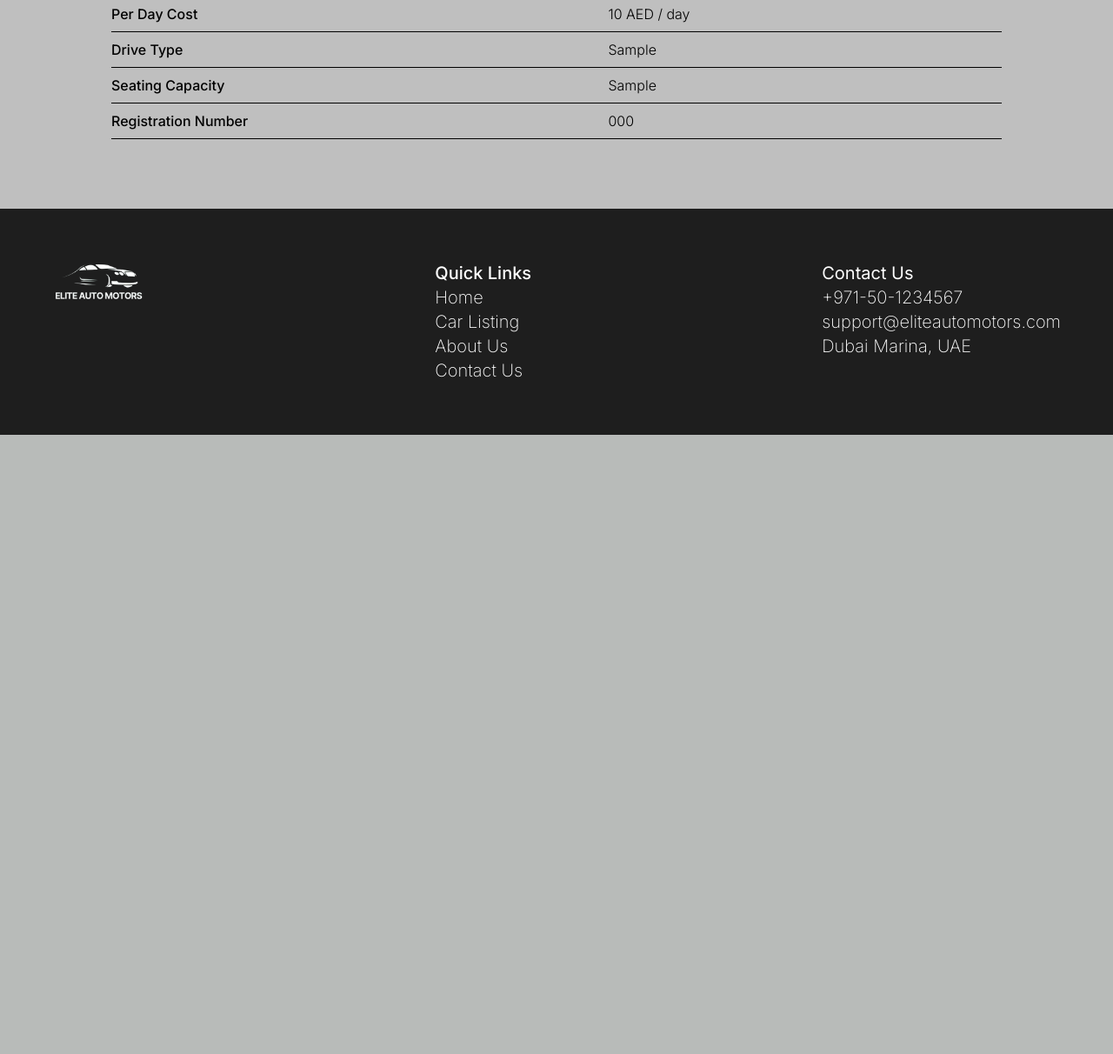
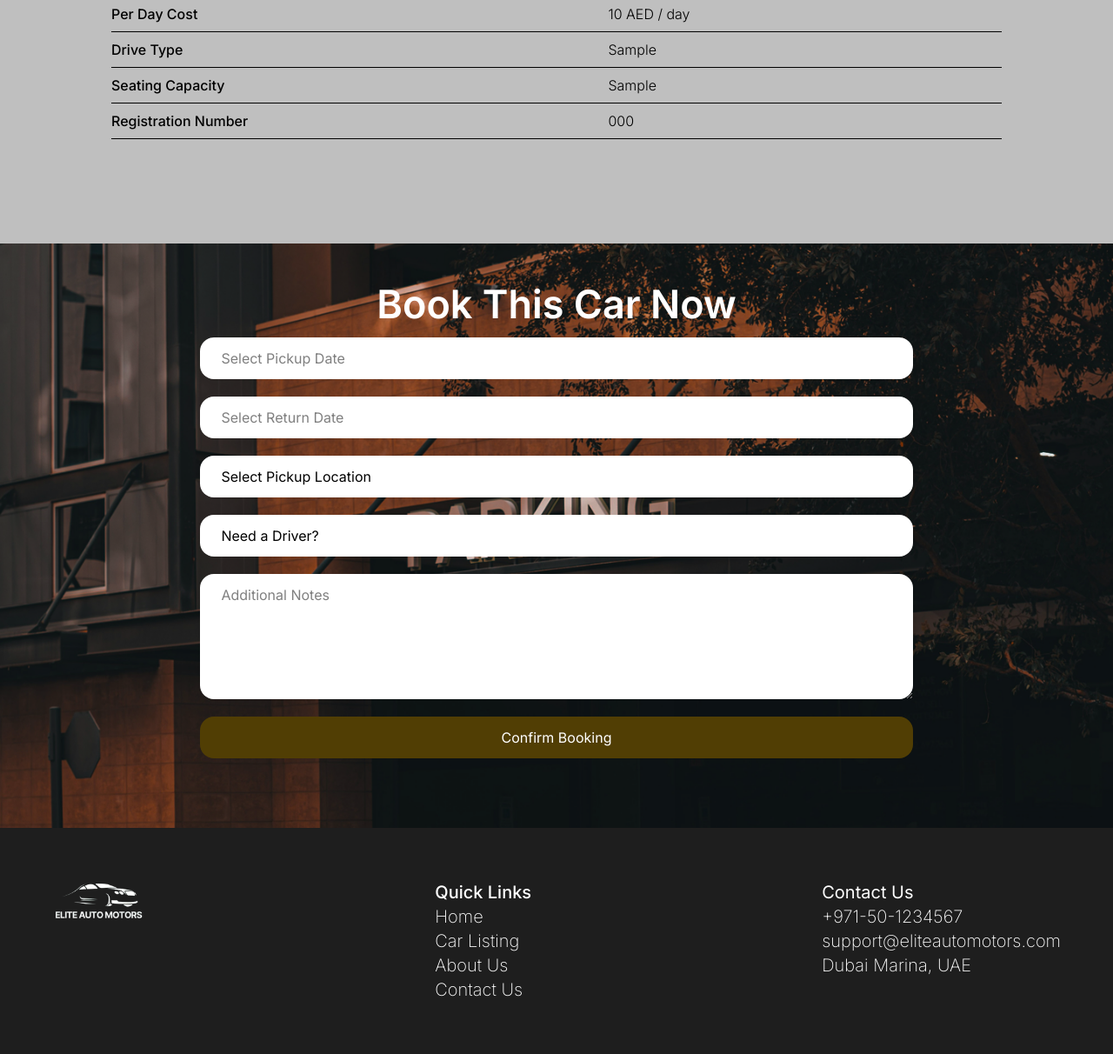
Before and after one commit to Bilal-19/Car-Rental-Website, a PHP site: page /Visitor/car_details.php?id=1 in a window 1280 px wide. Shown: the part 1644-2856 px from the top of the page at 87% size. Before the commit the page ends 2144 px from the top, so only its background shows below. Run offline with PHP 8.4, Linux system fonts and the light colour scheme; tables that the repository leaves empty or names only in its code hold one stand-in row (values such as "Sample post"); data that the repository does not hold is empty.

Commit message:
Create a form to book vehicle.

```diff
--- a/Visitor/car_details.php
+++ b/Visitor/car_details.php
@@ -3,11 +3,16 @@ $titleTag = "Elite Auto Motors | Car Details";
 require_once "../VisitorLayout/header.php";
 require_once "../DB/db_connection.php";
 
+$vehicleID = $_GET['id'];
+
 // Find car information
-$vehicleQry = "SELECT * FROM vehicles WHERE id = " . $_GET['id'];
+$vehicleQry = "SELECT * FROM vehicles WHERE id = " . $vehicleID;
 $vehicleRes = mysqli_query($isConnect, $vehicleQry);
 $vehicleResArr = mysqli_fetch_assoc($vehicleRes);
 // print_r($vehicleResArr);
+
+$availableLoc = array('Business Bay', 'Sheikh Zayed Road');
+
 ?>
 
 <div class="w-full my-20">
@@ -16,7 +21,8 @@ $vehicleResArr = mysqli_fetch_assoc($vehicleRes);
     <h3 class="md:w-4/5 mx-auto my-5 text-xl md:text-4xl text-[#7B5D01] font-medium">
         <?php echo $vehicleResArr['make'] . " . " . $vehicleResArr['model']; ?>
     </h3>
-    <h5 class="md:w-4/5 mx-auto my-5 text-md md:text-2xl">Vehicle <span class="text-[#7B5D01] font-medium">Overview</span></h5>
+    <h5 class="md:w-4/5 mx-auto my-5 text-md md:text-2xl">Vehicle <span
+            class="text-[#7B5D01] font-medium">Overview</span></h5>
     <table class="md:w-4/5 text-left mx-auto">
         <tr class="border-b">
             <th class="py-2 font-medium">Make & Model</th>
@@ -95,6 +101,96 @@ $vehicleResArr = mysqli_fetch_assoc($vehicleRes);
     </table>
 </div>
 
+<div class="w-full h-200 md:h-fit bg-cover flex flex-col justify-center items-center text-white mt-30 py-10 bg-no-repeat bg-scroll"
+    style="background-image:url('../Assets/contact_form_bg.png')">
+    <h4 class="text-2xl md:text-[45px] font-semibold mb-2 text-center">Book This Car Now</h4>
+    <div class="w-80 md:w-4/5 mx-auto md:mb-5">
+        <form action="<?php echo htmlentities($_SERVER['PHP_SELF']) . '?id=' . $vehicleID; ?>" name="bookVehicle" id="bookVehicle" method="post" class="space-y-5">
+        <input type="hidden" name="vehicle_id" value="<?php echo $vehicleID; ?>">
+        <div>
+                <input type="text"
+                    class="bg-white text-black px-3 md:px-6 py-3 rounded-2xl focus:outline-none block w-80 md:w-4/5 mx-auto"
+                    name="pickup_date" placeholder="Select Pickup Date" onfocus="(this.type)='date'">
+                <span class="text-sm font-medium w-80 md:w-4/5 mx-auto block">
+                    <?php if (!empty($error["nameErr"])) {
+                        echo $error["nameErr"];
+                    } ?>
+                </span>
+            </div>
+
+            <div>
+                <input type="text"
+                    class="bg-white text-black px-3 md:px-6 py-3 rounded-2xl focus:outline-none block w-80 md:w-4/5 mx-auto"
+                    name="return_date" placeholder="Select Return Date" onfocus="(this.type)='date'">
+                <span class="text-sm font-medium w-80 md:w-4/5 mx-auto block">
+                    <?php if (!empty($error["emailErr"])) {
+                        echo $error["emailErr"];
+                    } ?>
+                </span>
+            </div>
+
+            <div>
+                <select
+                    class="bg-white text-black px-3 md:px-6 py-3 rounded-2xl focus:outline-none block w-80 md:w-4/5 mx-auto appearance-none"
+                    name="pickup_location">
+                    <option value="">Select Pickup Location</option>
+                    <?php
+                    foreach ($availableLoc as $val) { ?>
+                        <option value="<?php echo $val; ?>"><?php echo $val; ?></option>
+                    <?php }
+                    ?>
+                </select>
+                <span class="text-sm font-medium w-80 md:w-4/5 mx-auto block">
+                    <?php if (!empty($error["phoneErr"])) {
+                        echo $error["phoneErr"];
+                    } ?>
+                </span>
+            </div>
+
+            <div>
+                <select
+                    class="bg-white text-black px-3 md:px-6 py-3 rounded-2xl focus:outline-none block w-80 md:w-4/5 mx-auto appearance-none"
+                    name="is_driver_needed">
+                    <option value="">Need a Driver?</option>
+                    <option value="Yes">Yes</option>
+                    <option value="No">No</option>
+                </select>
+                <span class="text-sm font-medium w-80 md:w-4/5 mx-auto block">
+                    <?php if (!empty($error["phoneErr"])) {
+                        echo $error["phoneErr"];
+                    } ?>
+                </span>
+            </div>
+
+            <div>
+                <textarea
+                    class="bg-white text-black px-3 md:px-6 py-3 rounded-2xl focus:outline-none block w-80 md:w-4/5 mx-auto"
+                    name="additional_notes" rows="5" placeholder="Additional Notes"></textarea>
+                <span class="text-sm font-medium w-80 md:w-4/5 mx-auto block">
+                    <?php if (!empty($error["msgErr"])) {
+                        echo $error["msgErr"];
+                    } ?>
+                </span>
+            </div>
+
+            <div>
+                <button
+                    class="block bg-[#513E04] text-white rounded-2xl px-3 md:px-6 py-3 w-80 md:w-4/5 mx-auto block my-5">
+                    Confirm Booking
+                </button>
+            </div>
+
+            <div>
+                <?php
+                if (isset($notifyVisitor)) {
+                    echo $notifyVisitor;
+                }
+                ?>
+            </div>
+        </form>
+    </div>
+</div>
+
 <?php
 require_once "../VisitorLayout/footer.php";
 ?>
```
